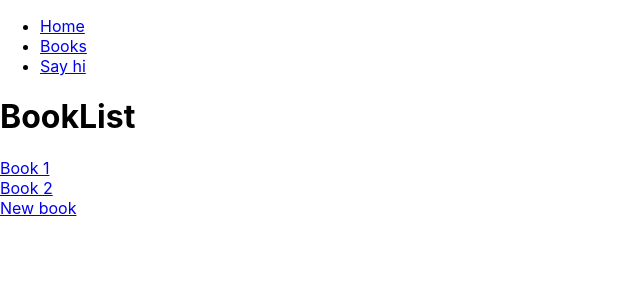
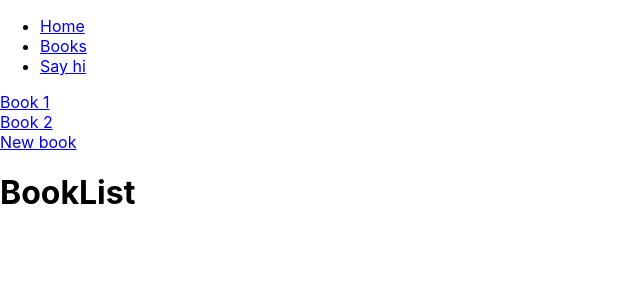
Before and after one commit to peterekey/wds_20230409_routers, a React (Create React App) app: page /books in a window 1280 px wide. Shown: the top 300 px of the page, without its empty margins (0-640 px from the left). Built offline with nearby package versions, Linux system fonts and the light colour scheme.

Commit message:
Nested routes

```diff
--- a/src/App.js
+++ b/src/App.js
@@ -5,6 +5,7 @@
 import { Book } from './pages/Book'
 import { NewBook } from './pages/NewBook'
 import { NotFound } from './pages/NotFound'
+import { BookLayout } from './pages/BookLayout';
 
 function App() {
   return (
@@ -18,7 +19,7 @@
       </nav>
       <Routes>
         <Route path="/" element={<Home/>}/>
-        <Route path="/books">
+        <Route path="/books" element={ <BookLayout/> }>
           <Route index element={<BookList />} />
           <Route path=":id" element={<Book />} />
           <Route path="new" element={<NewBook />} />
--- /dev/null
+++ b/src/pages/BookLayout.js
@@ -0,0 +1,12 @@
+import { Link, Outlet } from 'react-router-dom';
+
+export function BookLayout() {
+    return (
+        <>
+            <Link to="/books/1">Book 1</Link><br/>
+            <Link to="/books/2">Book 2</Link><br/>
+            <Link to="/books/new">New book</Link>
+            <Outlet />
+        </>
+    )
+}
--- a/src/pages/BookList.js
+++ b/src/pages/BookList.js
@@ -1,13 +1,6 @@
 import { Link } from 'react-router-dom';
 
 export function BookList() {
-    return (
-        <>
-            <h1>BookList</h1>
-            <Link to="/books/1">Book 1</Link><br/>
-            <Link to="/books/2">Book 2</Link><br/>
-            <Link to="/books/new">New book</Link>
-        </>
-    )
+    return ( <h1>BookList</h1>)
 
 }
```
